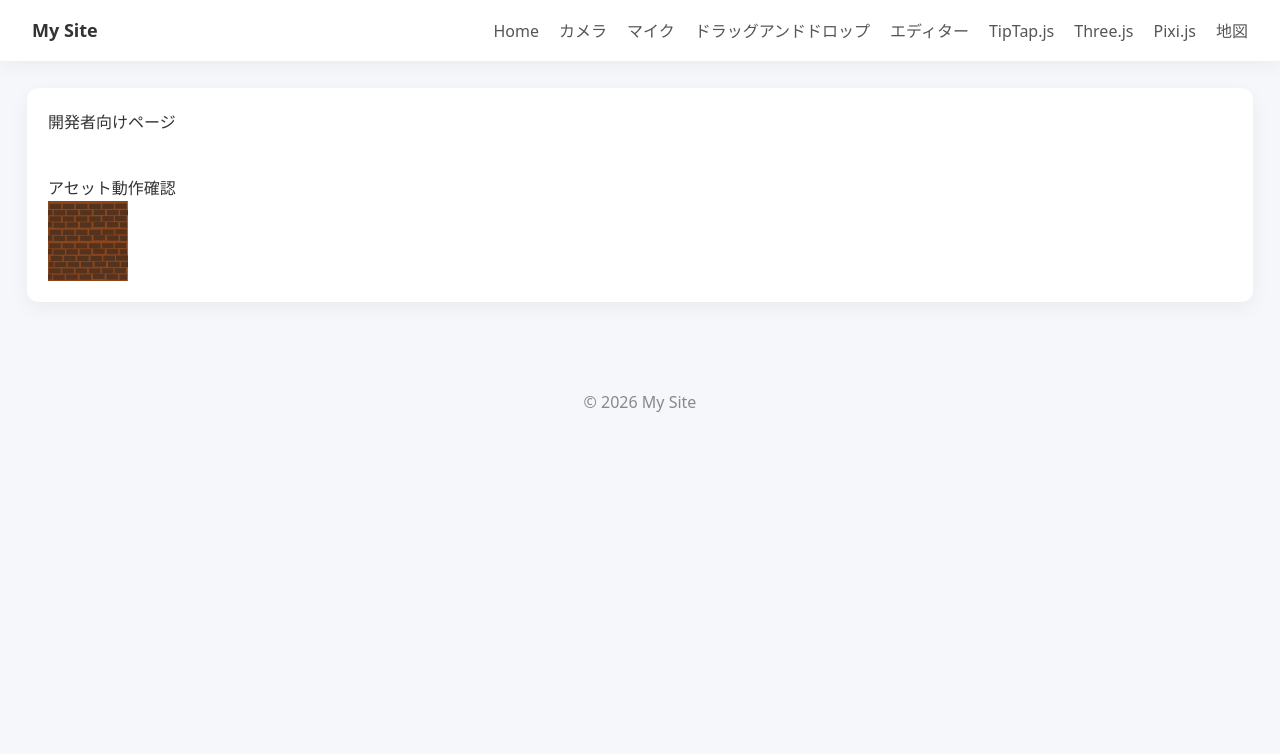
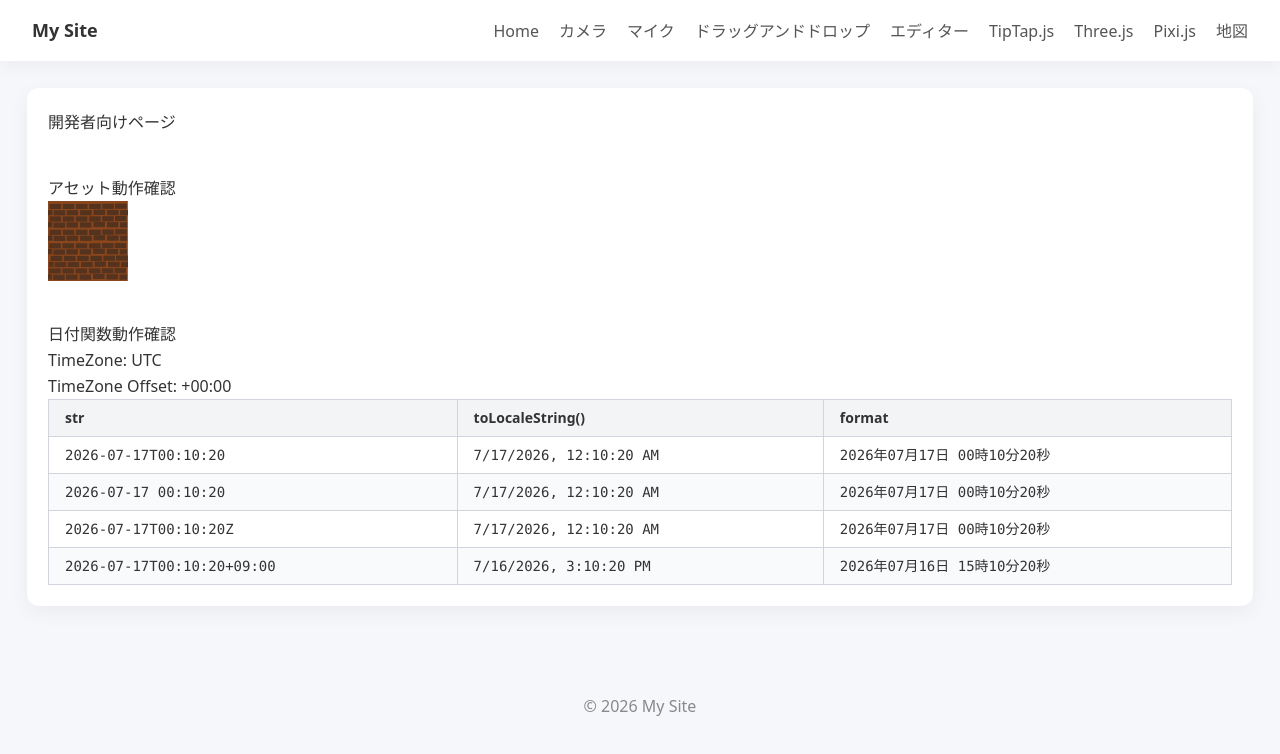
Before and after one commit to applecider-it/javascript-test, a Vue app in the folder src/: page /development in a window 1280 px wide. Shown: the top 754 px of the page. Built offline with nearby package versions, Linux system fonts and the light colour scheme.

Commit message:
日付関連動作確認

```diff
--- a/src/package.json
+++ b/src/package.json
@@ -13,6 +13,7 @@
   "dependencies": {
     "@tiptap/starter-kit": "^3.22.1",
     "@tiptap/vue-3": "^3.22.1",
+    "date-fns": "^4.4.0",
     "leaflet": "^1.9.4",
     "pixi.js": "^8.17.1",
     "prettier": "^3.8.1",
--- /dev/null
+++ b/src/src/components/development/DateTest.vue
@@ -0,0 +1,72 @@
+<script setup lang="ts">
+import { format } from 'date-fns';
+
+function getTimezoneOffsetString() {
+  const offset = -new Date().getTimezoneOffset()
+  const sign = offset >= 0 ? '+' : '-'
+  const hours = String(Math.floor(Math.abs(offset) / 60)).padStart(2, '0')
+  const minutes = String(Math.abs(offset) % 60).padStart(2, '0')
+
+  return `${sign}${hours}:${minutes}`
+}
+
+const timezone = Intl.DateTimeFormat().resolvedOptions().timeZone;
+
+const list = [
+  '2026-07-17T00:10:20',
+  '2026-07-17 00:10:20',
+  '2026-07-17T00:10:20Z',
+  '2026-07-17T00:10:20+09:00',
+];
+</script>
+
+<template>
+  <div>
+    日付関数動作確認
+    <div>TimeZone: {{ timezone }}</div>
+    <div>TimeZone Offset: {{ getTimezoneOffsetString() }}</div>
+    <div class="overflow-x-auto">
+      <table class="min-w-full border border-gray-300 text-sm">
+        <thead class="bg-gray-100">
+          <tr>
+            <th
+              class="border border-gray-300 px-4 py-2 text-left font-semibold"
+            >
+              str
+            </th>
+            <th
+              class="border border-gray-300 px-4 py-2 text-left font-semibold"
+            >
+              toLocaleString()
+            </th>
+            <th
+              class="border border-gray-300 px-4 py-2 text-left font-semibold"
+            >
+              format
+            </th>
+          </tr>
+        </thead>
+
+        <tbody>
+          <tr
+            v-for="str in list"
+            :key="str"
+            class="hover:bg-gray-50 even:bg-gray-50"
+          >
+            <td class="border border-gray-300 px-4 py-2 font-mono">
+              {{ str }}
+            </td>
+
+            <td class="border border-gray-300 px-4 py-2 font-mono">
+              {{ new Date(str).toLocaleString() }}
+            </td>
+
+            <td class="border border-gray-300 px-4 py-2 font-mono">
+              {{ format(new Date(str), 'yyyy年MM月dd日 HH時mm分ss秒') }}
+            </td>
+          </tr>
+        </tbody>
+      </table>
+    </div>
+  </div>
+</template>
--- a/src/src/views/DevelopmentView.vue
+++ b/src/src/views/DevelopmentView.vue
@@ -1,4 +1,6 @@
 <script setup lang="ts">
+import DateTest from '@/components/development/DateTest.vue';
+
 </script>
 
 <template>
@@ -8,5 +10,8 @@
       アセット動作確認
       <img src="../assets/images/AssetBlock.png" class="w-[5rem]" />
     </div>
+    <div class="mt-10">
+      <DateTest />
+    </div>
   </div>
 </template>
```
Also changed, not shown: 1 other file (tests, documents, lock files or other folders).
